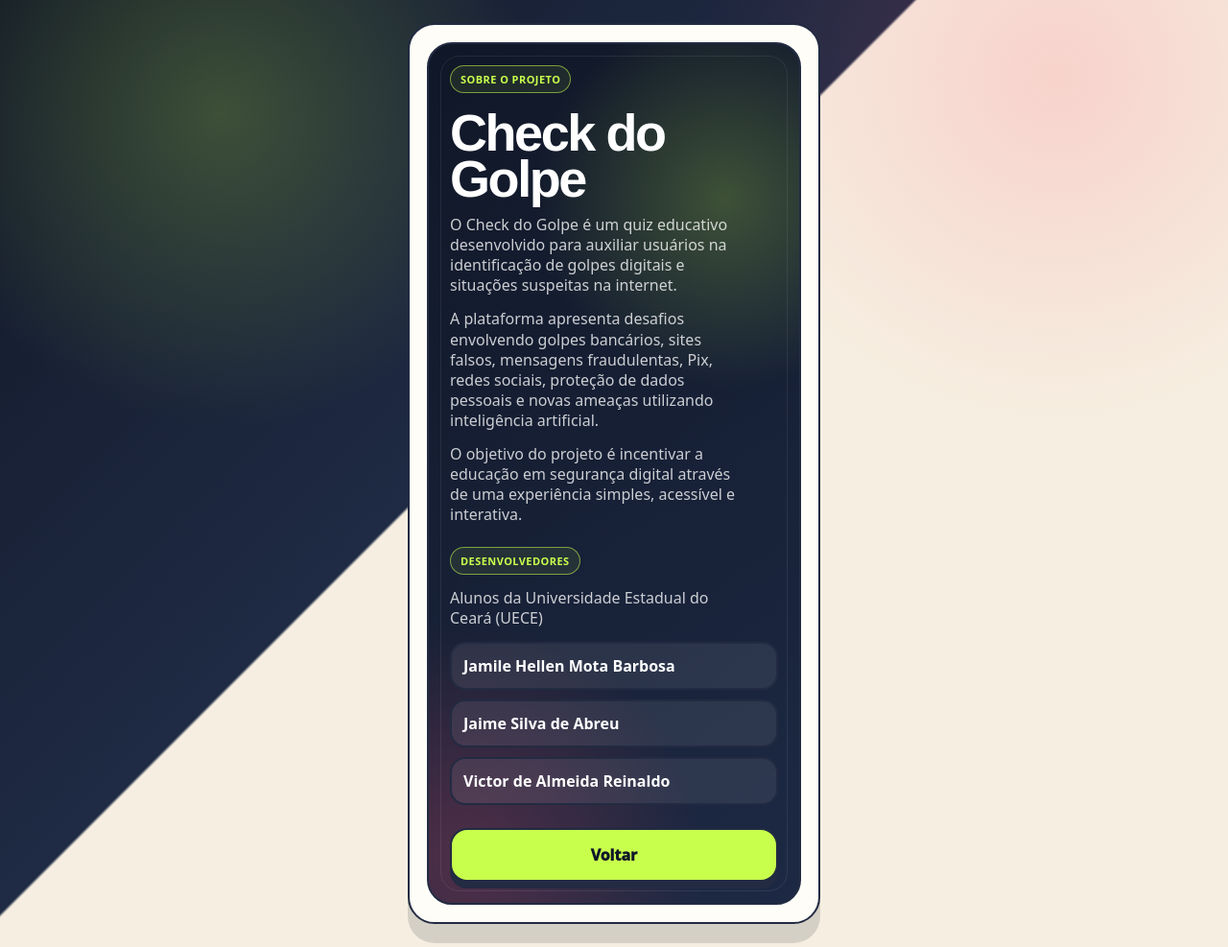
After one commit to vitincmf/check_do_golpe_python, a Flask app: page /sobre in a window 1280 px wide. The commit adds this page. Shown: the whole page at 96% size. Run offline with Flask 3, Linux system fonts and the light colour scheme; parts of the project's set-up code (start-up, migrations or seed data) failed here and were passed over; some libraries are stand-ins or nearby versions.

Commit message:
adiciona página sobre o projeto

```diff
--- a/app.py
+++ b/app.py
@@ -380,6 +380,9 @@ def feedback():
         pontuacao_atual=tentativa["pontuacao_total"] if tentativa else 0
     )
 
+@app.route("/sobre")
+def sobre():
+    return render_template("sobre.html")
 
 @app.route("/proxima")
 def proxima():
--- a/static/css/style.css
+++ b/static/css/style.css
@@ -1176,3 +1176,24 @@ tr:nth-child(even) {
         gap: 10px;
     }
 }
+.sobre-lista {
+    margin-top: 14px;
+    display: grid;
+    gap: 10px;
+    list-style: none;
+}
+
+.sobre-lista li {
+    border: 2px solid var(--line);
+    border-radius: 16px;
+    padding: 12px;
+    background: rgba(255,255,255,0.08);
+    color: #fff;
+    font-weight: 900;
+}
+
+.sobre-texto {
+    margin-top: 14px;
+    color: rgba(255,255,255,0.78);
+    line-height: 1.4;
+}
--- a/templates/index.html
+++ b/templates/index.html
@@ -43,6 +43,7 @@
 
                 <div class="onboarding-actions">
                     <a href="#configurar-rodada" class="primary-btn start-onboarding">Começar</a>
+                    <a href="/sobre" class="btn-sobre">Sobre o projeto</a>
                     <p>Sem instalação. Sem login obrigatório.</p>
                 </div>
             </header>
--- /dev/null
+++ b/templates/sobre.html
@@ -0,0 +1,98 @@
+<!DOCTYPE html>
+<html lang="pt-br">
+
+<head>
+<meta charset="UTF-8">
+<meta name="viewport" content="width=device-width, initial-scale=1.0">
+
+<link rel="stylesheet" href="/static/css/style.css">
+
+<title>Sobre o Projeto</title>
+</head>
+
+
+<body>
+
+<main class="app home-app">
+
+<section class="app-shell home-screen">
+
+<header class="onboarding-hero">
+
+<div class="onboarding-copy">
+
+<span class="eyebrow">
+Sobre o projeto
+</span>
+
+
+<h1>Check do Golpe</h1>
+
+
+<p class="sobre-texto">
+O Check do Golpe é um quiz educativo desenvolvido para auxiliar
+usuários na identificação de golpes digitais e situações suspeitas
+na internet.
+</p>
+
+
+<p class="sobre-texto">
+A plataforma apresenta desafios envolvendo golpes bancários,
+sites falsos, mensagens fraudulentas, Pix, redes sociais,
+proteção de dados pessoais e novas ameaças utilizando
+inteligência artificial.
+</p>
+
+
+<p class="sobre-texto">
+O objetivo do projeto é incentivar a educação em segurança digital
+através de uma experiência simples, acessível e interativa.
+</p>
+
+
+<br>
+
+
+<span class="eyebrow">
+Desenvolvedores
+</span>
+
+
+<p class="sobre-texto">
+Alunos da Universidade Estadual do Ceará (UECE)
+</p>
+
+
+<ul class="sobre-lista">
+
+<li>Jamile Hellen Mota Barbosa</li>
+
+<li>Jaime Silva de Abreu</li>
+
+<li>Victor de Almeida Reinaldo</li>
+
+</ul>
+
+
+</div>
+
+
+<div class="onboarding-actions">
+
+<a href="/" class="primary-btn">
+Voltar
+</a>
+
+</div>
+
+
+</header>
+
+</section>
+
+</main>
+
+
+</body>
+
+</html>
```
